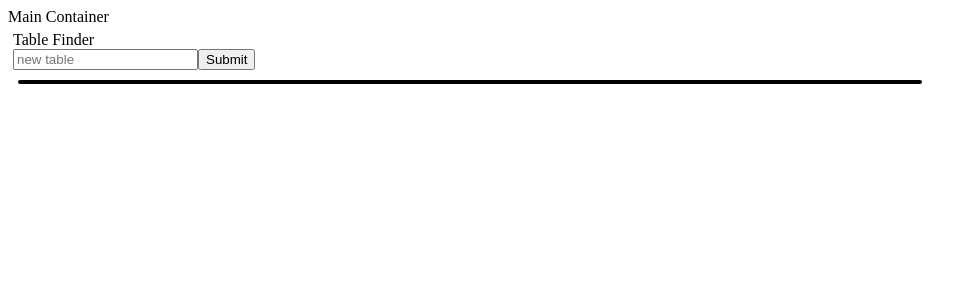
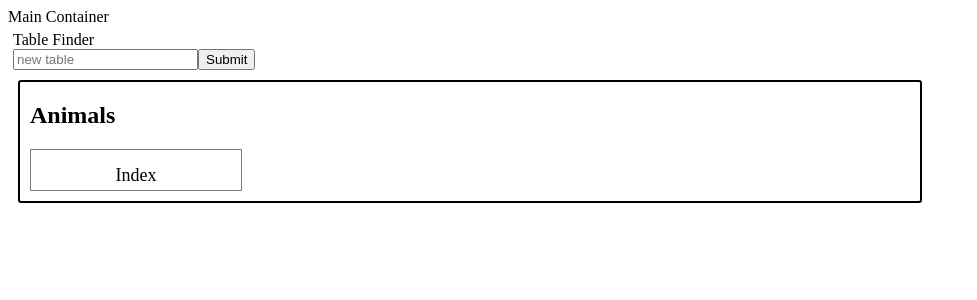
Before and after one commit to youngalexj00/solo_project, a React app: page / in a window 1280 px wide. Shown: the top 300 px of the page, without its empty margins (0-977 px from the left). Built offline with nearby package versions, Linux system fonts and the light colour scheme; no server answers.

Commit message:
implemented delete button on front end, now working on backend

```diff
--- a/client/components/Cell.jsx
+++ b/client/components/Cell.jsx
@@ -1,16 +1,21 @@
 import React, { Component } from 'react';
 
-const styleCell = {
-  'width': '200px',
-  'height': '30px',
-  'textAlign': 'center',
-  'margin-top': '5px'
-}
+
 
 class Cell extends Component {
   render () {
+    const styleCell = {
+      'width': '180px',
+      'height': '10px',
+      'textAlign': 'center',
+      'padding': '15px',
+      'border': '1px solid gray',
+      'margin': '0px 0px 10px 10px'
+    }
+    if (this.props.type === 'header') styleCell['fontSize'] = '18px';
+    else styleCell['fontSize'] = '13px'
     return (
-      <nav style={styleCell}>{this.props.value}</nav>
+      <div style={styleCell}>{this.props.value}</div>
     )
   };
 }
--- a/client/components/Header.jsx
+++ b/client/components/Header.jsx
@@ -6,13 +6,19 @@ const styleHeader = {
 }
 
 class Header extends Component {
+  capitalize(string) {
+    let capitalized = string[0].toUpperCase();
+    capitalized += string.slice(1)
+    return capitalized
+  }
   render () {
     //console.log('CALL TO : Header Render')
     let headers = this.props.headers;
     let cells = []
     headers.forEach((header, index) => {
-      cells.push((<Cell value={header} key={'headerCellKey'+index}/>))
+      cells.push((<Cell value={this.capitalize(header)} type='header' key={'headerCellKey'+index}/>))
     })
+    cells.unshift((<Cell value='Index' type='header' key={'headerCellIndexKey'}/>));
     // console.log('cells are', cells)
     // console.log('\n')
     return (
--- a/client/components/Row.jsx
+++ b/client/components/Row.jsx
@@ -4,19 +4,27 @@ import Cell from './Cell.jsx';
 const styleRow = {
   'display': 'flex'
 }
+const styleButton = {
+  'marginTop': '9px',
+  'marginLeft': '8px',
+  'height': '25px',
+  'width': '25px'
+}
 
 class Row extends Component {
   render() {
-    console.log('CALL TO : Rows render');
+    //console.log('CALL TO : Rows render');
     let row = this.props.row;
     let cells = [];
     row.forEach((ele, index) => {
       cells.push((<Cell value={ele} key={'rowCellKey'+index}/>))
     })
-    console.log('/n')
+    cells.unshift((<Cell value={this.props.index} key={'rowCellIndex'+this.props.index}/>))
+    //console.log('/n')
     return (
       <div style={styleRow} >
         {cells}
+        <button id={this.props.index} style={styleButton} onClick ={this.props.deleteRow}>x</button>
       </div>
     )
   };
--- a/client/components/Rows.jsx
+++ b/client/components/Rows.jsx
@@ -8,13 +8,13 @@ const styleRows = {
 
 class Rows extends Component {
   render() {
-    console.log('CALL TO : Rows render');
+    //console.log('CALL TO : Rows render');
     let rows = this.props.rows;
     let rowsElements = [];
     rows.forEach((row, index) => {
-      rowsElements.push((<Row row={row} key={'rowsRowKey'+index}/>))
+      rowsElements.push((<Row row={row} index={index + 1} deleteRow={this.props.deleteRow} key={'rowsRowKey'+index}/>))
     })
-    console.log('/n')
+
     return (
       <div style={styleRows} >
         {rowsElements}
--- a/client/components/TableDisplay.jsx
+++ b/client/components/TableDisplay.jsx
@@ -1,59 +1,40 @@
 import React, {Component} from 'react';
 import Header from './Header.jsx';
 import Rows from './Rows.jsx'
-const wrapper = {};
-const columnHeaders = {
-  'display': 'flex'
-};
-const tableName = {};
-const rows = {
-  'display': 'flex',
-  'flexDirection': 'column'
-}
-const rowStyle = {
-  'display': 'flex'
-}
-const box = {
-  'width': '200px',
-  'border': '1px solid black'
+
+
+const styleTableDisplay = {
+  'border': '2px solid black',
+  'margin': '10px',
+  'borderRadius': '3px',
+  'width': '900px'
 }
 
 class TableDisplay extends Component {
   constructor() {
     super();
     this.state = {};
-    this.state.tableName = '';
-    this.state.nextIndex = 0;
     this.state.rows = [];
     this.state.columnHeaders = [];
-    this.state.columnHeadersElements = [];
     this.deleteRow = this.deleteRow.bind(this);
   }
 
   deleteRow(e) {
-    console.log('call to deleteRow');
-    console.log('e.target.id', e.target.id);
-
-    //grab primary key -> assume that the first column is the primary key
-    //grab table name
-    //update state to remove row from rows
+    console.log('call to delete row')
+    console.log(e.target.id)
     let index = e.target.id;
-    let rows = this.state.rows.slice();
-    console.log('rows', rows)
-    let row = rows.filter((ele, arrayIndex, array) =>  {console.log(ele); return index === ele.props.children[0];});
-    console.log('row', row)
-    let primaryKey = row.props.children[1].props.children;
-    //console.log('rows before', rows)
-    rows.splice(index, 1);
-    //console.log('rows after', rows)
-    this.setState({rows: rows});
+    let newRows = this.state.rows.slice();
+    newRows.splice(index - 1, 1);
+    this.setState({rows: newRows})
     e.preventDefault();
   }
+
   render() {
     return (
-      <section>
+      <section style={styleTableDisplay}>
+        <h2 style={{'marginLeft': '10px'}}>{this.props.tableName}</h2>
         <Header headers={this.state.columnHeaders}/>
-        <Rows rows={this.state.rows}/>
+        <Rows rows={this.state.rows} deleteRow={this.deleteRow} />
       </section>
     )
   }
--- a/client/components/TablesDisplay.jsx
+++ b/client/components/TablesDisplay.jsx
@@ -1,25 +1,22 @@
 import React, { Component } from 'react';
 import TableDisplay from './TableDisplay.jsx';
 
-const outerBox = {
-  'border': '2px solid black',
-  'margin': '10px',
-  'borderRadius': '3px',
-  'width': '900px'
-}
+
 
 class TablesDisplay extends Component {
   constructor() {
     super();
   }
   render() {
-    let tableElements = [(<TableDisplay tableName={'songs'} key={'TableDisplaysKeyTemporary'}/>)]
+    let tableElements = [(<TableDisplay tableName={'Animals'} key={'TableDisplaysKeyTemporary'}/>)]
+    //let tableElements = [];
     this.props.tables.forEach ((table, index) => {
       tableElements.push((<TableDisplay tableName={table} key={'TableDisplaysKey'+index}/>))
     })
+
     if (tableElements.length === 0) tableElements = (<div>No Tables Loaded</div>)
     return (
-      <div style ={outerBox}>
+      <div>
         {tableElements}
       </div>
     )
```
Also changed, not shown: 1 other file (tests, documents, lock files or other folders).
